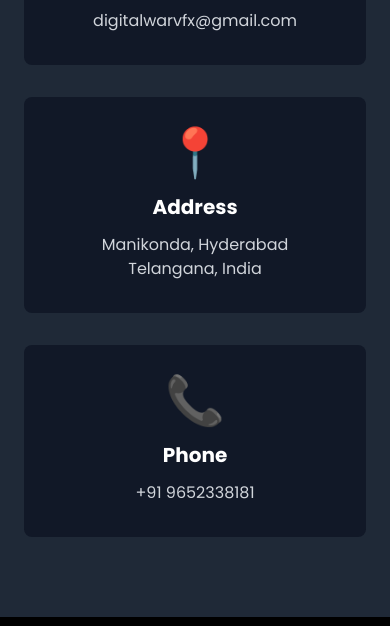
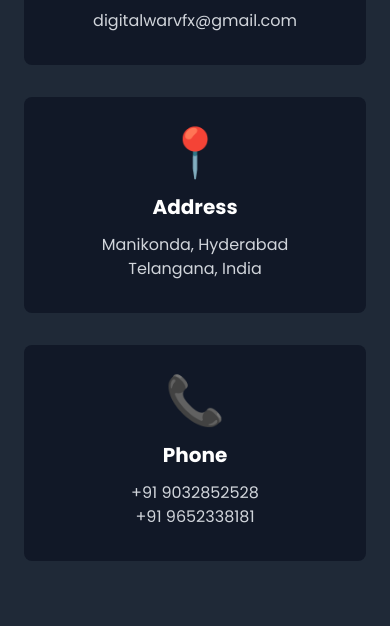
Before and after one commit to digitalwarvfx/vfxsite-ui, a plain HTML site: page index.html in a window 390 px wide. Shown: the part 5059-5685 px from the top of the page. Drawn offline with nearby package versions, Linux system fonts and the light colour scheme.

Commit message:
mobile number updated

```diff
--- a/index.html
+++ b/index.html
@@ -200,6 +200,11 @@
                     <div class="bg-gray-900 p-8 rounded-lg text-center">
                         <div class="text-red-500 text-5xl mb-4">📞</div>
                         <h3 class="text-xl font-bold mb-3">Phone</h3>
+
+                        <a href="tel:+919032852528" class="text-gray-300 hover:text-red-500 transition">
+                            +91 9032852528
+                        </a>
+                        <br>
                         <a href="tel:+919652338181" class="text-gray-300 hover:text-red-500 transition">
                             +91 9652338181
                         </a>
```
